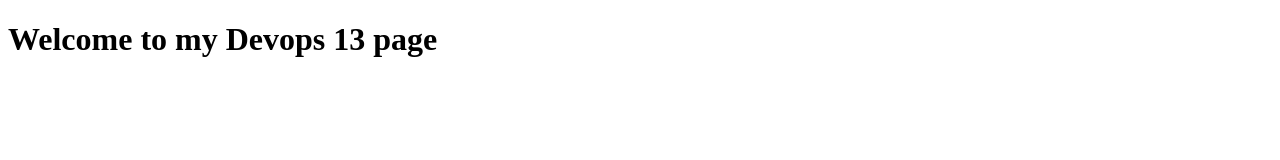
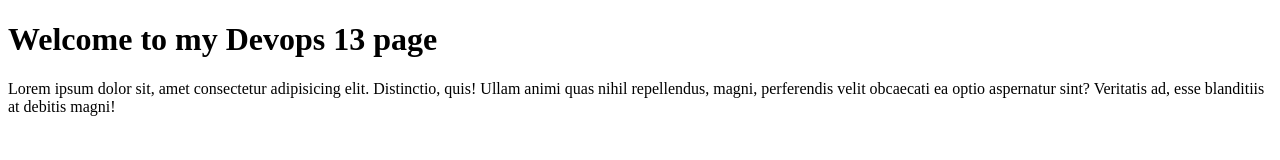
Before and after one commit to sheilasigilai110/myfirst_website, a plain HTML site: page index.html in a window 1280 px wide. Drawn offline with Linux system fonts and the light colour scheme.

Commit message:
[Added website description]

```diff
--- a/index.html
+++ b/index.html
@@ -8,5 +8,6 @@
 </head>
 <body>
     <h1>Welcome to my Devops 13 page</h1>
+    <p>Lorem ipsum dolor sit, amet consectetur adipisicing elit. Distinctio, quis! Ullam animi quas nihil repellendus, magni, perferendis velit obcaecati ea optio aspernatur sint? Veritatis ad, esse blanditiis at debitis magni!</p>
 </body>
 </html>
```
